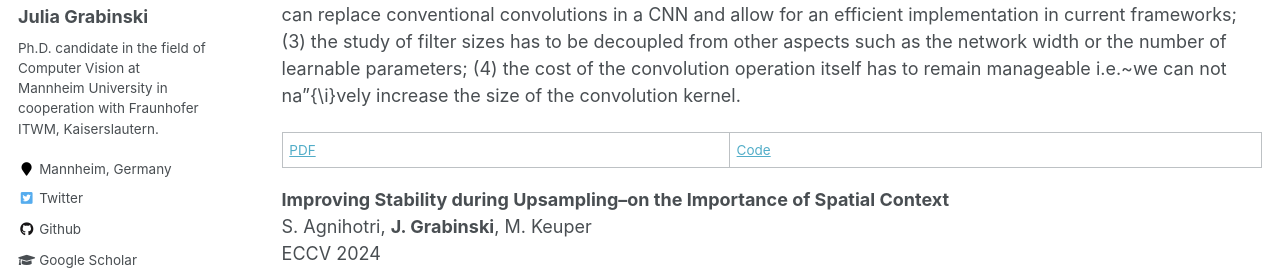
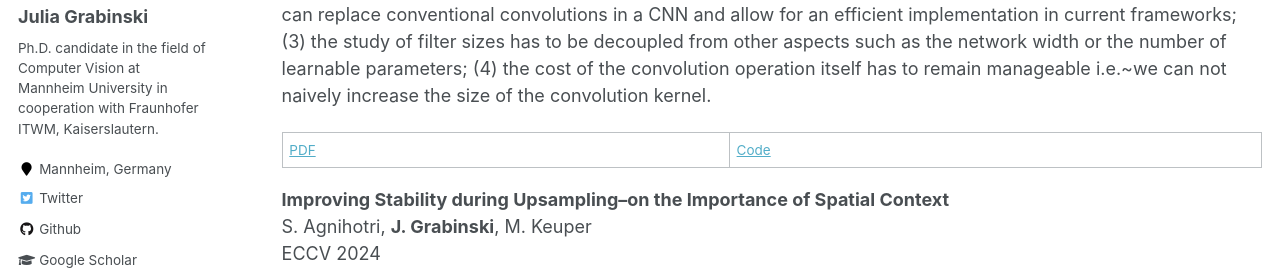
Before and after one commit to GeJulia/gejulia.github.io, a Jekyll site: the page built from _pages/publications.md, in a window 1280 px wide and 900 px high. Shown: the part 297-568 px from the top of the window. Built offline with Jekyll 4.4.1, drawn with Linux system fonts in a browser that asks for light colours; some web fonts are replaced; some of the changed text lies outside the part shown.

Commit message:
remove special i

```diff
--- a/_pages/publications.md
+++ b/_pages/publications.md
@@ -8,7 +8,7 @@ author_profile: true
 **As large as it gets – Studying Infinitely Large Convolutions via Neural Implicit Frequency Filters**
 **J. Grabinski**, J. Keuper, M. Keuper
 TMLR 2024 (Featured Certification)
-In this paper, we introduce a new tool, Neural Implicit Frequency Filters (NIFF), to study the effective filter size learned by CNNs. Our NIFF inherently solves the following challenges (1) we need an effective means to train models with large filters (potentially as large as the input data) without increasing the number of learnable parameters; (2) the employed convolution operation should be a plug-and-play module that can replace conventional convolutions in a CNN and allow for an efficient implementation in current frameworks; (3) the study of filter sizes has to be decoupled from other aspects such as the network width or the number of learnable parameters; (4) the cost of the convolution operation itself has to remain manageable i.e.~we can not na"{\i}vely increase the size of the convolution kernel.
+In this paper, we introduce a new tool, Neural Implicit Frequency Filters (NIFF), to study the effective filter size learned by CNNs. Our NIFF inherently solves the following challenges (1) we need an effective means to train models with large filters (potentially as large as the input data) without increasing the number of learnable parameters; (2) the employed convolution operation should be a plug-and-play module that can replace conventional convolutions in a CNN and allow for an efficient implementation in current frameworks; (3) the study of filter sizes has to be decoupled from other aspects such as the network width or the number of learnable parameters; (4) the cost of the convolution operation itself has to remain manageable i.e.~we can not naively increase the size of the convolution kernel.
 
 [PDF](https://openreview.net/forum?id=xRy1YRcHWj) |  [Code](https://github.com/GeJulia/NIFF)
 
```
